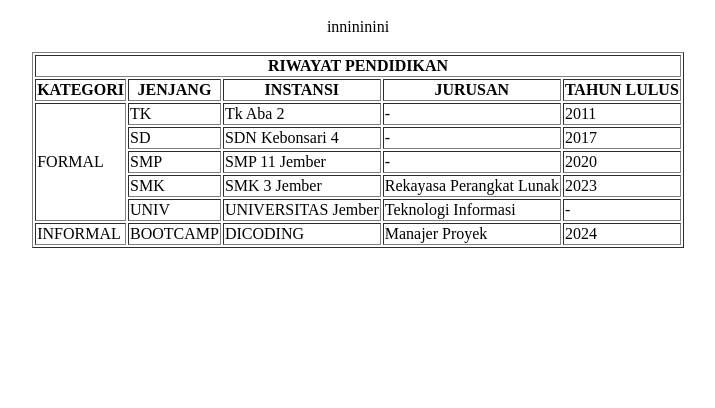
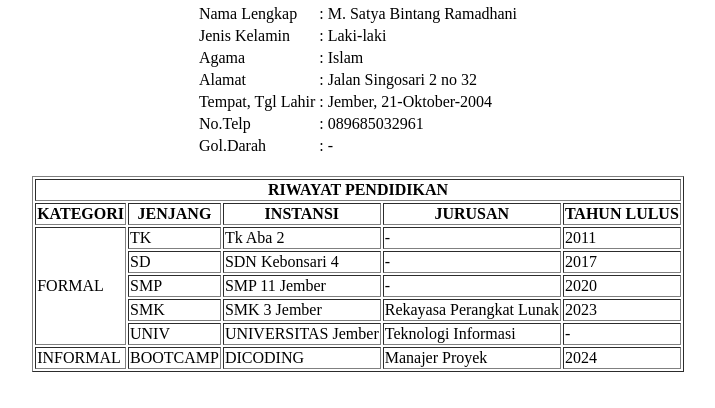
Before and after one commit to Indobin/TUGAS-HTML-PWEB-B-2032, a plain HTML site: page tugas1.html in a window 1280 px wide. Shown: the part 232-640 px from the top of the page, without its empty margins (282-997 px from the left). Drawn offline with Linux system fonts and the light colour scheme.

Commit message:
perbaikan

```diff
--- a/tugas1.html
+++ b/tugas1.html
@@ -11,9 +11,49 @@
    <h1>BIODATA DIRI</h1>
    <nav>
     <img src="img2.jpg" width="150px" height="150px" alt="">
-    <p>innininini</p>
+    <br>
+    <table>
+     <tbody>
+      <tr>
+       <td>Nama Lengkap</td>
+       <td>:</td>
+       <td>M. Satya Bintang Ramadhani</td>
+      </tr>
+      <tr>
+       <td>Jenis Kelamin</td>
+       <td>:</td>
+       <td>Laki-laki</td>
+      </tr>
+      <tr>
+       <td>Agama</td>
+       <td>:</td>
+       <td>Islam</td>
+      </tr>
+      <tr>
+       <td>Alamat</td>
+       <td>:</td>
+       <td>Jalan Singosari 2 no 32</td>
+      </tr>
+      <tr>
+       <td>Tempat, Tgl Lahir</td>
+       <td>:</td>
+       <td>Jember, 21-Oktober-2004</td>
+      </tr>
+      <tr>
+       <td>No.Telp</td>
+       <td>:</td>
+       <td>089685032961</td>
+      </tr>
+      <tr>
+       <td>Gol.Darah</td>
+       <td>:</td>
+       <td>-</td>
+      </tr>
+     </tbody>
+    </table>
    </nav>
   </header>
+  <br>
  <table border="1">
   <thead>
    <tr>
```
